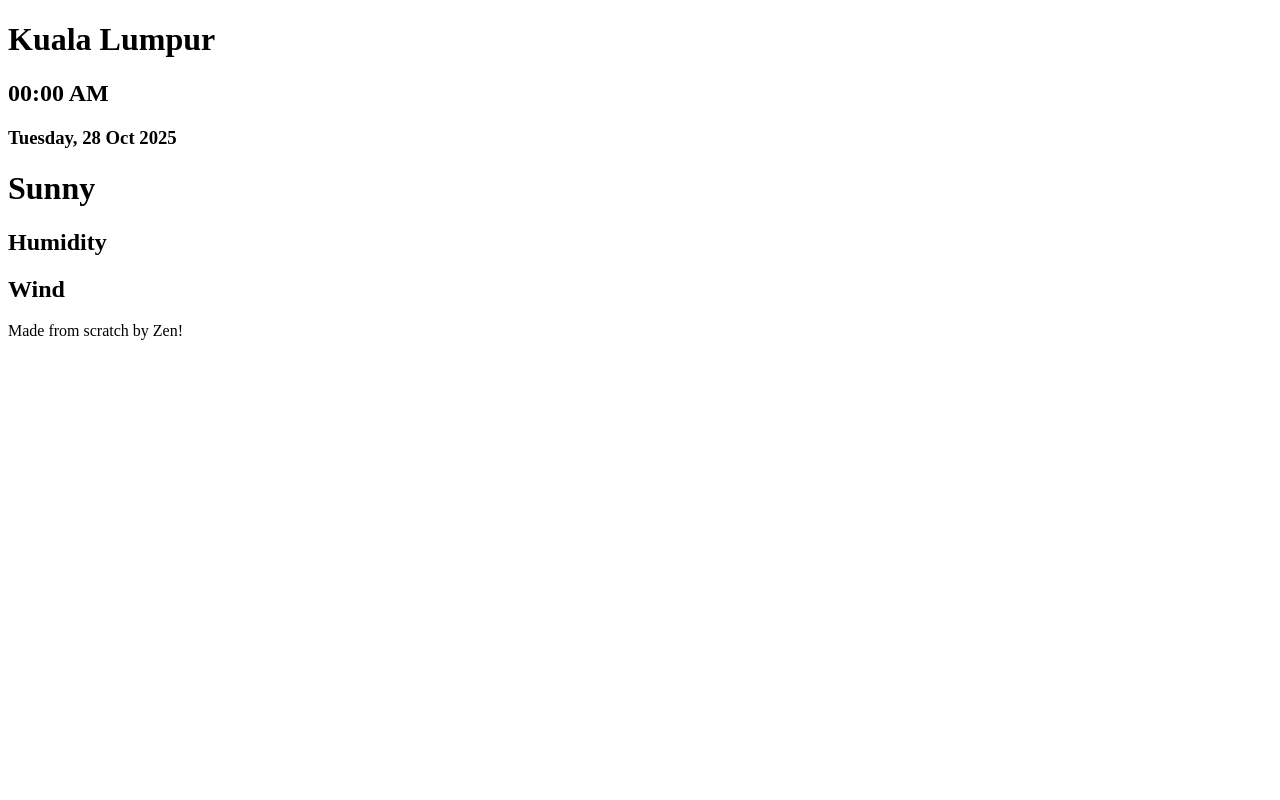
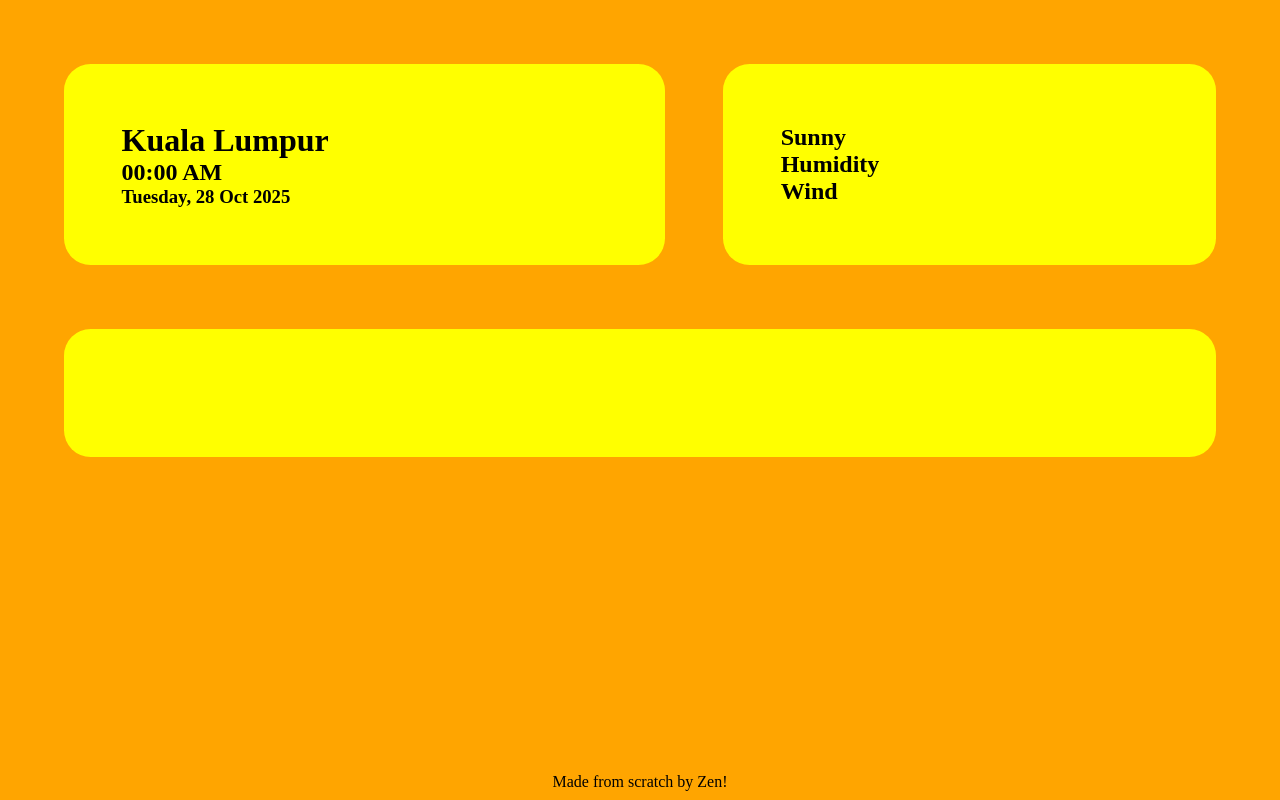
Before and after one commit to Zen-Yee/Basic-Weather-App, a website: page index.html in a window 1280 px wide. Drawn offline with Linux system fonts and the light colour scheme.

```diff
--- a/index.html
+++ b/index.html
@@ -1,38 +1,37 @@
 <!DOCTYPE html>
 <html lang="en">
   <head>
-    <meta charset="UTF-8">
-    <meta name="viewport" content="width=device-width, initial-scale=1.0">
+    <meta charset="UTF-8" />
+    <meta name="viewport" content="width=device-width, initial-scale=1.0" />
     <title>Weather App</title>
-    <!--link rel="stylesheet" href="style.css"-->
+    <link rel="stylesheet" href="style.css" />
   </head>
 
   <body>
     <div id="container-main">
       <div id="container-current">
-              <div id="container-location-time">
+        <div id="container-location-time"  class="sectionbox">
           <h1>Kuala Lumpur</h1>
           <h2>00:00 AM</h2>
           <h3>Tuesday, 28 Oct 2025</h3>
         </div>
 
-              <div id="container-weatherCurrent">
-                <h1>Sunny</h1>
+        <div id="container-weatherCurrent"  class="sectionbox">
+          <h2>Sunny</h2>
           <h2>Humidity</h2>
           <h2>Wind</h2>
         </div>
       </div>
 
-            <div id="container-forecast">
+      <div id="container-forecast"  class="sectionbox">
 
       </div>
-
     </div>
-  </body>
 
     <footer>
       <p>Made from scratch by Zen!</p>
     </footer>
+
     <script src="./index.js"></script>
-
+  </body>
 </html>
--- a/index.js
+++ b/index.js
@@ -0,0 +1,22 @@
+let city  = document.querySelector("h1");
+let time = document.querySelector("#container-location-time h2");
+let date = document.querySelector("#container-location-time h3");
+
+// fetch("http://localhost/:3000/proxy/current.json?aqi=no&q=KualaLumpur")
+//   .then(response => {
+//     if (!response.ok) {
+//       throw new Error("Network response was not ok");
+//     }
+//     return response.json();
+//   })
+//   .then(data => {
+
+//     const res_datetime = data.location.localtime.split(" ");
+
+//     city.innerHTML = data.location.name;
+//     time.innerHTML = res_datetime[1];
+//     date.innerHTML = res_datetime[0];
+//   })
+//   .catch(error => {
+//     console.error("Fetch error:", error);
+//   });
--- a/package.json
+++ b/package.json
@@ -19,6 +19,7 @@
   "homepage": "https://github.com/Zen-Yee/Basic-Weather-App#readme",
   "dependencies": {
     "axios": "^1.12.2",
+    "cors": "^2.8.5",
     "dotenv": "^17.2.3",
     "express": "^5.1.0"
   }
--- /dev/null
+++ b/style.css
@@ -0,0 +1,51 @@
+*{
+ box-sizing: border-box;
+ margin: 0;
+ padding: 0;
+}
+
+body{
+    background-color: orange;
+    height:100vh;
+    width:100%;
+    display: flex;
+    flex-direction: column;
+    justify-content: space-between;
+}
+
+#container-main {
+    display: flex;
+    flex-direction: column;
+    justify-content: space-between;
+}
+
+#container-current, #container-forecast {
+    display: flex;
+    flex-direction: row;
+    margin: 5% 5% 0;
+    max-width: 100%;
+    height: 100%;
+    align-content:stretch
+}
+
+.sectionbox{
+    background-color: yellow;
+    border-radius: 20pt;
+    display: flex;
+    flex-direction: column;
+    justify-content: center;
+    height: 100%;
+    padding: 5%;
+    flex-grow: 1;
+}
+
+#container-location-time{
+    margin-right: 5%;
+}
+
+footer{
+    height: 20pt;
+    width: 100%;
+    display: flex;
+    justify-content: center;
+}
```
Also changed, not shown: proxy.js (+8 -2 lines), 1 other file. Lines whose indentation alone changed are shown as unchanged.
